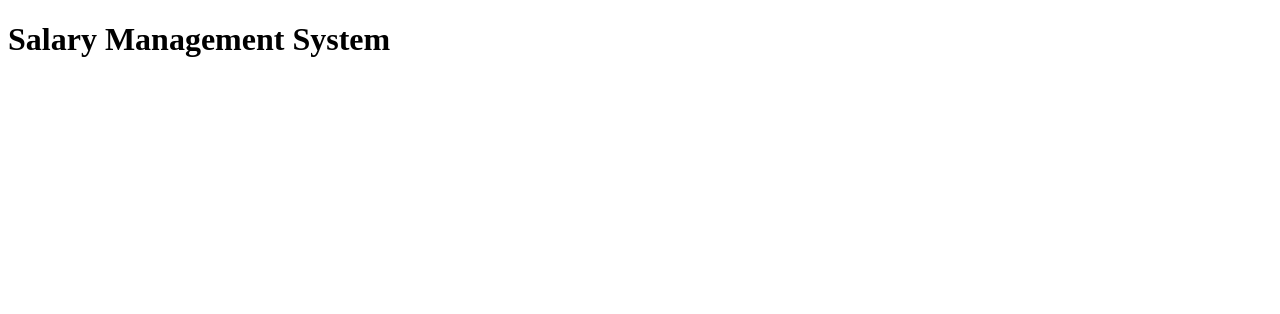
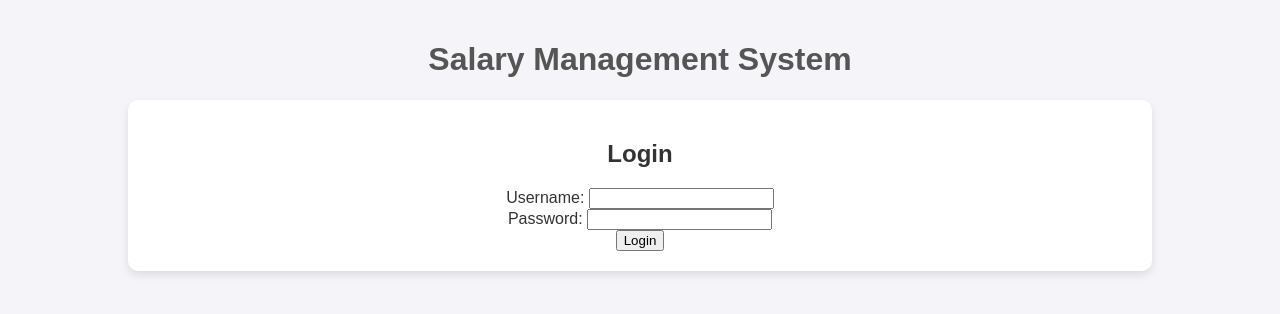
Before and after one commit to AlvinKiprotich-dev/salary_mangemet_site, a plain HTML site: page index.html in a window 1280 px wide. Drawn offline with Linux system fonts and the light colour scheme.

Commit message:
Working 1

```diff
--- a/app.js
+++ b/app.js
@@ -1,6 +1,40 @@
+document.addEventListener('DOMContentLoaded', () => {
+    const contentDiv = document.getElementById('content');
+
+    // Function to render the Login Form
+    function renderLoginForm() {
+        contentDiv.innerHTML = `
+            <h2>Login</h2>
+            <form id="loginForm">
+                <div>
+                    <label for="username">Username:</label>
+                    <input type="text" id="username" name="username" required>
+                </div>
+                <div>
+                    <label for="password">Password:</label>
+                    <input type="password" id="password" name="password" required>
+                </div>
+                <button type="submit">Login</button>
+            </form>
+        `;
+
+        const loginForm = document.getElementById('loginForm');
+        loginForm.addEventListener('submit', (e) => {
+            e.preventDefault();
+            const username = document.getElementById('username').value;
+            const password = document.getElementById('password').value;
+
+            // TODO: Authenticate user with the backend
+            if (username && password) {
+                renderDashboard(username);
+            } else {
+                alert('Please enter valid credentials.');
+            }
+        });
+    }
+
     // Function to render the Dashboard
     function renderDashboard(username) {
-    const contentDiv = document.getElementById('content');
         contentDiv.innerHTML = `
             <h2>Welcome, ${username}!</h2>
             <div class="salary-summary">
@@ -27,27 +61,13 @@ function renderDashboard(username) {
             </div>
         `;
 
-    // TODO: Fetch data from backend and populate Dashboard
+        // Populate dashboard with mock data (for now)
         populateDashboard();
     }
 
-// Replace the Login Form submission handler
-loginForm.addEventListener('submit', (e) => {
-    e.preventDefault();
-    const username = document.getElementById('username').value;
-    const password = document.getElementById('password').value;
-
-    // TODO: Authenticate user with the backend
-    if (username && password) {
-        renderDashboard(username);
-    } else {
-        alert('Please enter valid credentials.');
-    }
-});
-
-// Function to populate dashboard data
+    // Function to populate dashboard with mock data
     function populateDashboard() {
-    // Mock data for now
+        // Mock data for testing
         const workLogs = [
             { date: '2024-11-01', hours: 8, overtime: 2, income: 120 },
             { date: '2024-11-02', hours: 7, overtime: 1, income: 105 },
@@ -60,7 +80,7 @@ function populateDashboard() {
         const worklogTable = document.getElementById('worklog-table');
         workLogs.forEach((log) => {
             dailyTotal += log.income;
-        fortnightTotal += log.income;
+            fortnightTotal += log.income; // Update this based on logic later
             monthlyTotal += log.income;
 
             worklogTable.innerHTML += `
@@ -78,3 +98,7 @@ function populateDashboard() {
         document.getElementById('fortnight-income').textContent = fortnightTotal.toFixed(2);
         document.getElementById('monthly-income').textContent = monthlyTotal.toFixed(2);
     }
+
+    // Start with the Login Form
+    renderLoginForm();
+});
--- a/style.css
+++ b/style.css
@@ -1,3 +1,29 @@
+body {
+    font-family: Arial, sans-serif;
+    margin: 0;
+    padding: 0;
+    background-color: #f4f4f9;
+    color: #333;
+}
+
+#app {
+    width: 80%;
+    margin: 0 auto;
+    text-align: center;
+    padding: 20px;
+}
+
+h1 {
+    color: #555;
+}
+
+#content {
+    margin-top: 20px;
+    background: #fff;
+    padding: 20px;
+    border-radius: 10px;
+    box-shadow: 0 4px 8px rgba(0, 0, 0, 0.1);
+}
 .salary-summary {
     margin: 20px 0;
     background: #e9f5ff;
```
Lines whose indentation alone changed are shown as unchanged.
